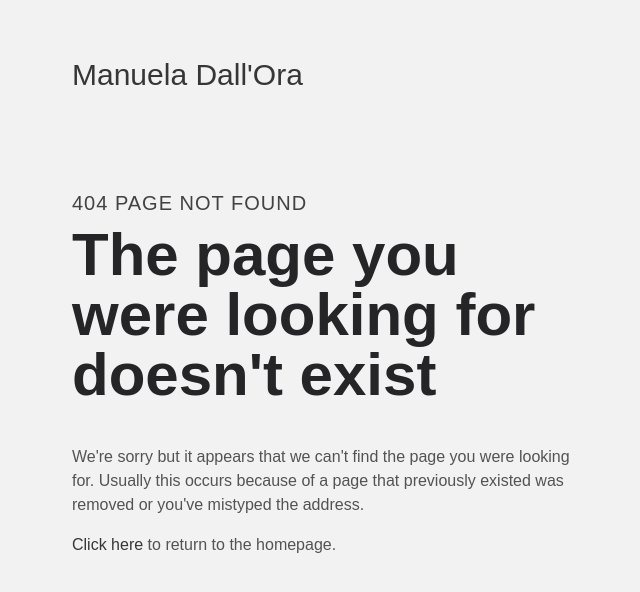
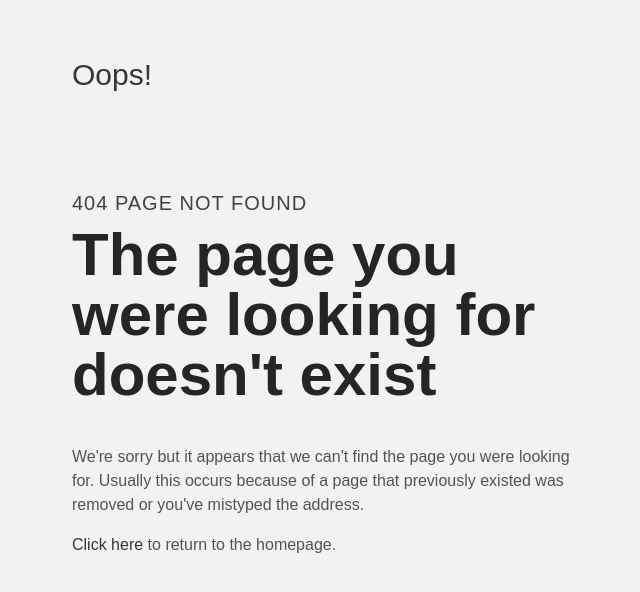
Before and after one commit to gabrielebonini99/manueladallora, a plain HTML site: page 404.html in a window 1280 px wide. Shown: the whole page, without its empty margins (318-958 px from the left). Drawn offline with Linux system fonts and the light colour scheme.

Commit message:
Update 404.html

```diff
--- a/404.html
+++ b/404.html
@@ -10,7 +10,7 @@
 </head>
 <body>
 <div class=container>
-<a class=title href=/>Manuela Dall'Ora</a>
+<a class=title href=/>Oops!</a>
 <h2>404 PAGE NOT FOUND</h2>
 <h1>The page you were looking for doesn't exist</h1>
 <p>We're sorry but it appears that we can't find the page you were looking for. Usually this occurs because of a page that previously existed was removed or you've mistyped the address.</p>
```
